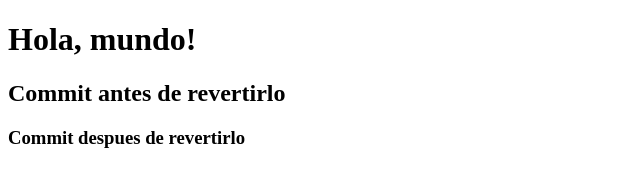
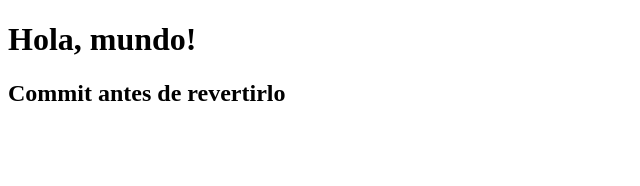
Before and after one commit to Web50xni/git-intro, a plain HTML site: page index.html in a window 1280 px wide. Shown: the whole page, without its empty margins (0-640 px from the left). Drawn offline with Linux system fonts and the light colour scheme.

Commit message:
Revert "nueva linea agregada"
This reverts commit e82cb802862bf9b166c6cb54d403e543c25039d5.

```diff
--- a/index.html
+++ b/index.html
@@ -8,6 +8,5 @@
 <body>
     <h1>Hola, mundo!</h1>
     <h2>Commit antes de revertirlo</h2>
-    <h3>Commit despues de revertirlo</h3>
 </body>
 </html>
```
